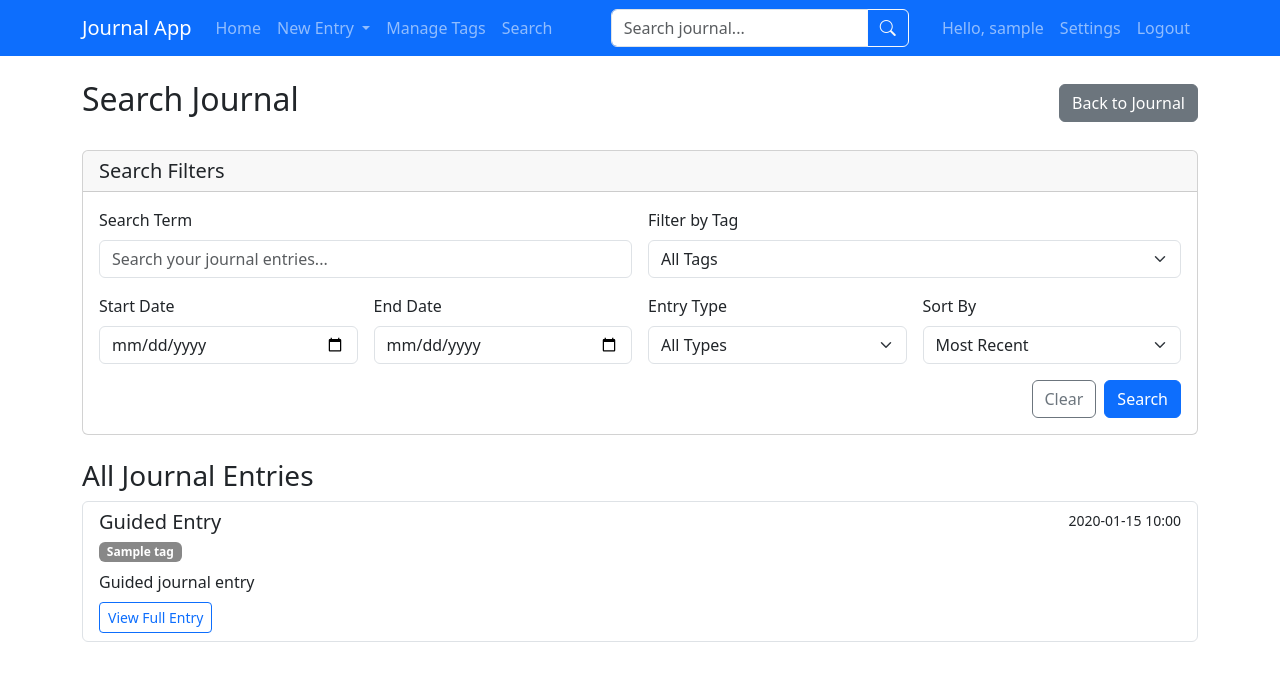
After one commit to joshsisto/journal, a Flask app: page /search in a window 1280 px wide. The commit adds this page. Shown: the top 681 px of the page. Run offline with Flask 3, Linux system fonts and the light colour scheme; a user stored in the database is signed in; tables that the repository leaves empty hold one stand-in row (values such as "Sample post").

Commit message:
added search

```diff
--- a/app.py
+++ b/app.py
@@ -52,6 +52,10 @@ def create_app(config_class=Config):
             return ""
         return markupsafe.Markup(s.replace('\n', '<br>'))
 
+    # Add Python's built-in functions to templates
+    app.jinja_env.globals.update(max=max)
+    app.jinja_env.globals.update(min=min)
+
     # Create database tables
     with app.app_context():
         db.create_all()
--- a/routes.py
+++ b/routes.py
@@ -2,7 +2,7 @@ from datetime import datetime, timedelta
 from flask import Blueprint, render_template, redirect, url_for, request, flash, jsonify
 from flask_login import login_user, logout_user, login_required, current_user
 from werkzeug.security import generate_password_hash
-from sqlalchemy import func
+from sqlalchemy import func, or_, and_, desc
 import pytz
 
 from models import db, User, JournalEntry, GuidedResponse, ExerciseLog, QuestionManager, Tag
@@ -316,6 +316,121 @@ def check_exercise():
     })
 
 
+@journal_bp.route('/search', methods=['GET'])
+@login_required
+def search():
+    """Search journal entries."""
+    query = request.args.get('q', '').strip()
+    tag_id = request.args.get('tag')
+    start_date = request.args.get('start_date')
+    end_date = request.args.get('end_date')
+    entry_type = request.args.get('type')
+    sort_by = request.args.get('sort', 'recent')  # Default to sorting by most recent
+
+    # Base query for user's journal entries
+    search_query = JournalEntry.query.filter_by(user_id=current_user.id)
+
+    # Apply filters
+    if query:
+        # Search in quick journal content
+        quick_entries = search_query.filter(
+            JournalEntry.content.ilike(f'%{query}%')
+        )
+
+        # Search in guided journal responses
+        guided_entries = search_query.filter(
+            JournalEntry.id.in_(
+                db.session.query(GuidedResponse.journal_entry_id).filter(
+                    GuidedResponse.response.ilike(f'%{query}%')
+                )
+            )
+        )
+
+        # Combine the results
+        search_query = quick_entries.union(guided_entries)
+
+    # Filter by tag if provided
+    if tag_id:
+        search_query = search_query.filter(JournalEntry.tags.any(Tag.id == tag_id))
+
+    # Filter by date range if provided
+    if start_date:
+        try:
+            start_date = datetime.strptime(start_date, '%Y-%m-%d')
+            search_query = search_query.filter(JournalEntry.created_at >= start_date)
+        except ValueError:
+            pass
+
+    if end_date:
+        try:
+            end_date = datetime.strptime(end_date, '%Y-%m-%d')
+            # Add one day to include the end date fully
+            end_date = end_date + timedelta(days=1)
+            search_query = search_query.filter(JournalEntry.created_at < end_date)
+        except ValueError:
+            pass
+
+    # Filter by entry type if provided
+    if entry_type and entry_type in ['quick', 'guided']:
+        search_query = search_query.filter(JournalEntry.entry_type == entry_type)
+
+    # Apply sorting
+    if sort_by == 'oldest':
+        search_query = search_query.order_by(JournalEntry.created_at.asc())
+    else:  # Default to most recent
+        search_query = search_query.order_by(JournalEntry.created_at.desc())
+
+    # Get all entries that match the search criteria
+    entries = search_query.all()
+
+    # Get all user tags for filtering
+    tags = Tag.query.filter_by(user_id=current_user.id).all()
+
+    # Get currently selected tag if any
+    selected_tag = None
+    if tag_id:
+        selected_tag = Tag.query.filter_by(id=tag_id, user_id=current_user.id).first()
+
+    # For guided entries, fetch the responses that match the search query
+    if query:
+        matched_responses = {}
+        guided_entry_ids = [entry.id for entry in entries if entry.entry_type == 'guided']
+
+        if guided_entry_ids:
+            responses = GuidedResponse.query.filter(
+                GuidedResponse.journal_entry_id.in_(guided_entry_ids),
+                GuidedResponse.response.ilike(f'%{query}%')
+            ).all()
+
+            # Get the original questions for context
+            all_questions = QuestionManager.get_questions()
+            question_map = {q['id']: q for q in all_questions}
+
+            # Group responses by entry ID and add question text
+            for resp in responses:
+                resp.question_text = question_map.get(resp.question_id, {}).get('text', resp.question_id)
+
+                if resp.journal_entry_id not in matched_responses:
+                    matched_responses[resp.journal_entry_id] = []
+
+                matched_responses[resp.journal_entry_id].append(resp)
+    else:
+        matched_responses = {}
+
+    return render_template(
+        'search.html',
+        entries=entries,
+        tags=tags,
+        selected_tag=selected_tag,
+        query=query,
+        start_date=request.args.get('start_date', ''),
+        end_date=request.args.get('end_date', ''),
+        entry_type=entry_type,
+        sort_by=sort_by,
+        matched_responses=matched_responses
+    )
+
+
 @auth_bp.route('/settings', methods=['GET', 'POST'])
 @login_required
 def settings():
--- a/templates/base.html
+++ b/templates/base.html
@@ -7,6 +7,9 @@
 
     <!-- Bootstrap CSS -->
     <link href="https://cdn.jsdelivr.net/npm/bootstrap@5.3.0/dist/css/bootstrap.min.css" rel="stylesheet">
+
+    <!-- Bootstrap Icons -->
+    <link rel="stylesheet" href="https://cdn.jsdelivr.net/npm/bootstrap-icons@1.11.0/font/bootstrap-icons.css">
 
     <!-- Custom CSS -->
     <link rel="stylesheet" href="{{ url_for('static', filename='css/style.css') }}">
@@ -38,8 +41,22 @@
                     <li class="nav-item">
                         <a class="nav-link" href="{{ url_for('tag.manage_tags') }}">Manage Tags</a>
                     </li>
+                    <li class="nav-item">
+                        <a class="nav-link" href="{{ url_for('journal.search') }}">Search</a>
+                    </li>
                     {% endif %}
                 </ul>
+
+                {% if current_user.is_authenticated %}
+                <form class="d-flex mx-auto" action="{{ url_for('journal.search') }}" method="get">
+                    <div class="input-group">
+                        <input class="form-control" type="search" name="q" placeholder="Search journal..." aria-label="Search">
+                        <button class="btn btn-outline-light" type="submit">
+                            <i class="bi bi-search"></i>
+                        </button>
+                    </div>
+                </form>
+                {% endif %}
 
                 <ul class="navbar-nav">
                     {% if current_user.is_authenticated %}
--- a/templates/home.html
+++ b/templates/home.html
@@ -8,6 +8,9 @@
         <div class="d-flex justify-content-between align-items-center">
             <h2>Your Journal</h2>
             <div>
+                <a href="{{ url_for('journal.search') }}" class="btn btn-outline-primary me-2">
+                    <i class="bi bi-search"></i> Search
+                </a>
                 <a href="{{ url_for('tag.manage_tags') }}" class="btn btn-outline-secondary">Manage Tags</a>
             </div>
         </div>
--- /dev/null
+++ b/templates/search.html
@@ -0,0 +1,242 @@
+{% extends "base.html" %}
+
+{% block title %}Search Journal - Journal App{% endblock %}
+
+{% block content %}
+<div class="row mb-4">
+    <div class="col-md-12">
+        <div class="d-flex justify-content-between align-items-center">
+            <h2>Search Journal</h2>
+            <a href="{{ url_for('journal.index') }}" class="btn btn-secondary">Back to Journal</a>
+        </div>
+    </div>
+</div>
+
+<!-- Search Form -->
+<div class="row mb-4">
+    <div class="col-md-12">
+        <div class="card">
+            <div class="card-header">
+                <h5 class="mb-0">Search Filters</h5>
+            </div>
+            <div class="card-body">
+                <form method="get" action="{{ url_for('journal.search') }}" id="searchForm">
+                    <div class="row g-3">
+                        <div class="col-md-6">
+                            <div class="mb-3">
+                                <label for="q" class="form-label">Search Term</label>
+                                <input type="text" class="form-control" id="q" name="q" value="{{ query }}"
+                                       placeholder="Search your journal entries...">
+                            </div>
+                        </div>
+                        <div class="col-md-6">
+                            <div class="mb-3">
+                                <label for="tag" class="form-label">Filter by Tag</label>
+                                <select class="form-select" id="tag" name="tag">
+                                    <option value="">All Tags</option>
+                                    {% for tag in tags %}
+                                    <option value="{{ tag.id }}" {% if selected_tag and selected_tag.id == tag.id %}selected{% endif %}>
+                                        {{ tag.name }}
+                                    </option>
+                                    {% endfor %}
+                                </select>
+                            </div>
+                        </div>
+                    </div>
+
+                    <div class="row g-3">
+                        <div class="col-md-3">
+                            <div class="mb-3">
+                                <label for="start_date" class="form-label">Start Date</label>
+                                <input type="date" class="form-control" id="start_date" name="start_date" value="{{ start_date }}">
+                            </div>
+                        </div>
+                        <div class="col-md-3">
+                            <div class="mb-3">
+                                <label for="end_date" class="form-label">End Date</label>
+                                <input type="date" class="form-control" id="end_date" name="end_date" value="{{ end_date }}">
+                            </div>
+                        </div>
+                        <div class="col-md-3">
+                            <div class="mb-3">
+                                <label for="type" class="form-label">Entry Type</label>
+                                <select class="form-select" id="type" name="type">
+                                    <option value="">All Types</option>
+                                    <option value="quick" {% if entry_type == 'quick' %}selected{% endif %}>Quick Journal</option>
+                                    <option value="guided" {% if entry_type == 'guided' %}selected{% endif %}>Guided Journal</option>
+                                </select>
+                            </div>
+                        </div>
+                        <div class="col-md-3">
+                            <div class="mb-3">
+                                <label for="sort" class="form-label">Sort By</label>
+                                <select class="form-select" id="sort" name="sort">
+                                    <option value="recent" {% if sort_by == 'recent' %}selected{% endif %}>Most Recent</option>
+                                    <option value="oldest" {% if sort_by == 'oldest' %}selected{% endif %}>Oldest First</option>
+                                </select>
+                            </div>
+                        </div>
+                    </div>
+
+                    <div class="d-flex justify-content-end">
+                        <a href="{{ url_for('journal.search') }}" class="btn btn-outline-secondary me-2">Clear</a>
+                        <button type="submit" class="btn btn-primary">Search</button>
+                    </div>
+                </form>
+            </div>
+        </div>
+    </div>
+</div>
+
+<!-- Search Results -->
+<div class="row">
+    <div class="col-md-12">
+        <h3>
+            {% if query or selected_tag or start_date or end_date or entry_type %}
+                Search Results
+                {% if entries|length > 0 %}({{ entries|length }} entries found){% endif %}
+            {% else %}
+                All Journal Entries
+            {% endif %}
+        </h3>
+
+        {% if entries %}
+            <div class="list-group">
+                {% for entry in entries %}
+                <div class="list-group-item">
+                    <div class="d-flex w-100 justify-content-between">
+                        <h5 class="mb-1">
+                            {% if entry.entry_type == 'quick' %}
+                            Quick Entry
+                            {% else %}
+                            Guided Entry
+                            {% endif %}
+                        </h5>
+                        <small>{{ format_datetime(entry.created_at) }}</small>
+                    </div>
+
+                    <!-- Display tags -->
+                    <div class="mb-2">
+                        {% for tag in entry.tags %}
+                            <span class="badge" style="background-color: {{ tag.color }};">{{ tag.name }}</span>
+                        {% endfor %}
+                    </div>
+
+                    {% if entry.entry_type == 'quick' %}
+                        {% if query %}
+                            <!-- Format content to highlight the search query -->
+                            <div class="card mb-2">
+                                <div class="card-body py-2 px-3 bg-light">
+                                    <p class="mb-0">
+                                        {% set content = entry.content %}
+                                        {% if query in content.lower() %}
+                                            {% set start_pos = content.lower().find(query.lower()) %}
+                                            {% set end_pos = start_pos + query|length %}
+
+                                            {% if start_pos > 50 %}
+                                                {% set context_start = start_pos - 50 %}
+                                            {% else %}
+                                                {% set context_start = 0 %}
+                                            {% endif %}
+
+                                            {% if end_pos + 50 < content|length %}
+                                                {% set context_end = end_pos + 50 %}
+                                            {% else %}
+                                                {% set context_end = content|length %}
+                                            {% endif %}
+
+                                            {% set context_before = content[context_start:start_pos] %}
+                                            {% set matched_text = content[start_pos:end_pos] %}
+                                            {% set context_after = content[end_pos:context_end] %}
+
+                                            {% if start_pos > 50 %}...{% endif %}
+                                            {{ context_before }}
+                                            <mark>{{ matched_text }}</mark>
+                                            {{ context_after }}
+                                            {% if end_pos + 50 < content|length %}...{% endif %}
+                                        {% else %}
+                                            {{ content|truncate(150) }}
+                                        {% endif %}
+                                    </p>
+                                </div>
+                            </div>
+                        {% else %}
+                            <p class="mb-1">{{ entry.content|truncate(150) }}</p>
+                        {% endif %}
+                    {% else %}
+                        {% if entry.id in matched_responses %}
+                            <!-- Show matched guided responses -->
+                            <div class="card mb-2">
+                                <div class="card-body py-2 px-3 bg-light">
+                                    {% for response in matched_responses[entry.id] %}
+                                        <div class="mb-2">
+                                            <strong>{{ response.question_text }}</strong>
+                                            <p class="mb-0">
+                                                {% set resp_text = response.response %}
+                                                {% if query in resp_text.lower() %}
+                                                    {% set start_pos = resp_text.lower().find(query.lower()) %}
+                                                    {% set end_pos = start_pos + query|length %}
+
+                                                    {% if start_pos > 50 %}
+                                                        {% set context_start = start_pos - 50 %}
+                                                    {% else %}
+                                                        {% set context_start = 0 %}
+                                                    {% endif %}
+
+                                                    {% if end_pos + 50 < resp_text|length %}
+                                                        {% set context_end = end_pos + 50 %}
+                                                    {% else %}
+                                                        {% set context_end = resp_text|length %}
+                                                    {% endif %}
+
+                                                    {% set context_before = resp_text[context_start:start_pos] %}
+                                                    {% set matched_text = resp_text[start_pos:end_pos] %}
+                                                    {% set context_after = resp_text[end_pos:context_end] %}
+
+                                                    {% if start_pos > 50 %}...{% endif %}
+                                                    {{ context_before }}
+                                                    <mark>{{ matched_text }}</mark>
+                                                    {{ context_after }}
+                                                    {% if end_pos + 50 < resp_text|length %}...{% endif %}
+                                                {% else %}
+                                                    {{ resp_text|truncate(150) }}
+                                                {% endif %}
+                                            </p>
+                                        </div>
+                                    {% endfor %}
+                                </div>
+                            </div>
+                        {% else %}
+                            <p class="mb-1">Guided journal entry</p>
+                        {% endif %}
+                    {% endif %}
+
+                    <div class="mt-2">
+                        <a href="{{ url_for('journal.view_entry', entry_id=entry.id) }}" class="btn btn-sm btn-outline-primary">View Full Entry</a>
+                    </div>
+                </div>
+                {% endfor %}
+            </div>
+        {% else %}
+            <div class="alert alert-info">
+                No journal entries found matching your search criteria.
+            </div>
+        {% endif %}
+    </div>
+</div>
+{% endblock %}
+
+{% block scripts %}
+<script>
+    // Add any JavaScript for the search page here
+    document.addEventListener('DOMContentLoaded', function() {
+        // Auto-submit form when filters change (except for text search)
+        const autoSubmitElements = document.querySelectorAll('#tag, #type, #sort');
+        autoSubmitElements.forEach(el => {
+            el.addEventListener('change', function() {
+                document.getElementById('searchForm').submit();
+            });
+        });
+    });
+</script>
+{% endblock %}
```
Also changed, not shown: README.md.
